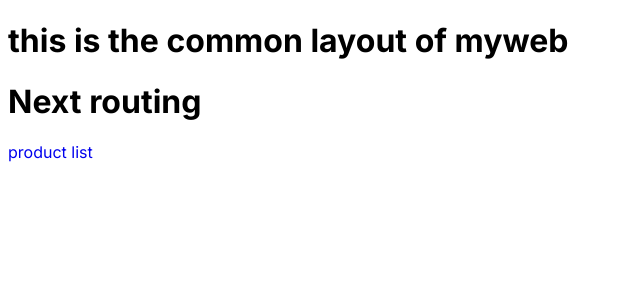
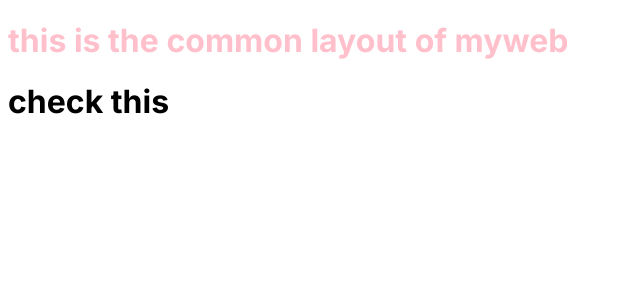
Before and after one commit to kabeer-necrox/metadanext, a Next.js app: page / in a window 1280 px wide. Shown: the top 300 px of the page, without its empty margins (0-640 px from the left). Built offline with nearby package versions, Linux system fonts and the light colour scheme.

Commit message:
image optimazation

```diff
--- a/src/app/layout.js
+++ b/src/app/layout.js
@@ -11,7 +11,7 @@ export const metadata = {
 export default function RootLayout({ children }) {
   return (
     <html lang="en">
-      <h1>this is the common layout of myweb </h1>
+      <h1 style={{color:"pink", border:"5px"}}>this is the common layout of myweb </h1>
       <body className={inter.className}>{children}</body>
 
     </html>
--- a/src/app/page.js
+++ b/src/app/page.js
@@ -1,14 +1,27 @@
-{
-  ("use client");
-}
-import productlist from './productlist/page'
-import Link from "next/link";
+
+// import productlist from './productlist/page'
+// import Link from "next/link";
+// {'use client'}
+
+import Image from "next/image";
+import profile from '../../public/vercel.svg'
+import myimg from "../../public/next.svg"
 
 export default function Home() {
+  console.log(profile)
   return (
-    <main className="flex min-h-screen flex-col items-center justify-between p-24">
-      <h1>Next routing</h1>
-      <Link href="/productlist">product list</Link>
+    <main className="flex min-h-screen flex-col items-center justify-between p-24 ">
+
+     <h1>check this</h1>
+      <image
+      src={profile.src}
+      width={500}
+      height={500}
+       />
+
+
+      <image src='https://plus.unsplash.com/premium_photo-1707413391465-82ac03dd5555?w=500&auto=format&fit=crop&q=60&ixlib=rb-4.0.3&ixid=M3wxMjA3fDB8MHxlZGl0b3JpYWwtZmVlZHwyfHx8ZW58MHx8fHx8' />
+
     </main>
   );
 }
--- a/src/app/productlist/page.js
+++ /dev/null
@@ -1,15 +0,0 @@
-'use client'
-
-import { useState } from 'react'
-
-export default function Counter() {
-  const [count, setCount] = useState(0)
-
-  return (
-    <div>
-      <p>You clicked {count} times</p>
-      <button onClick={() => setCount(count + 1)}>Click me</button>
-      <button onClick={()=> alert("hello imran kahan")}>click me</button>
-    </div>
-  )
-}
```
